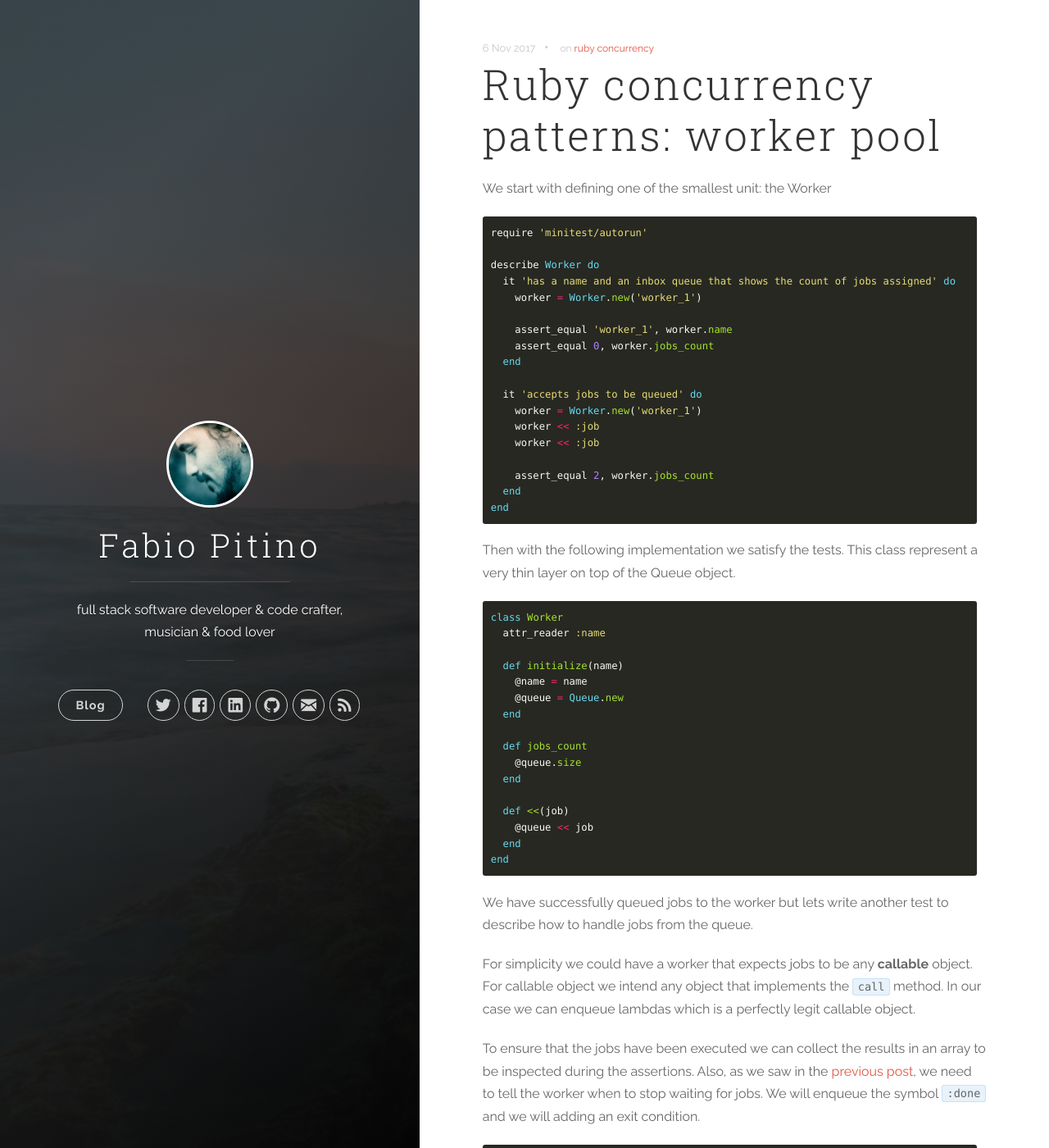
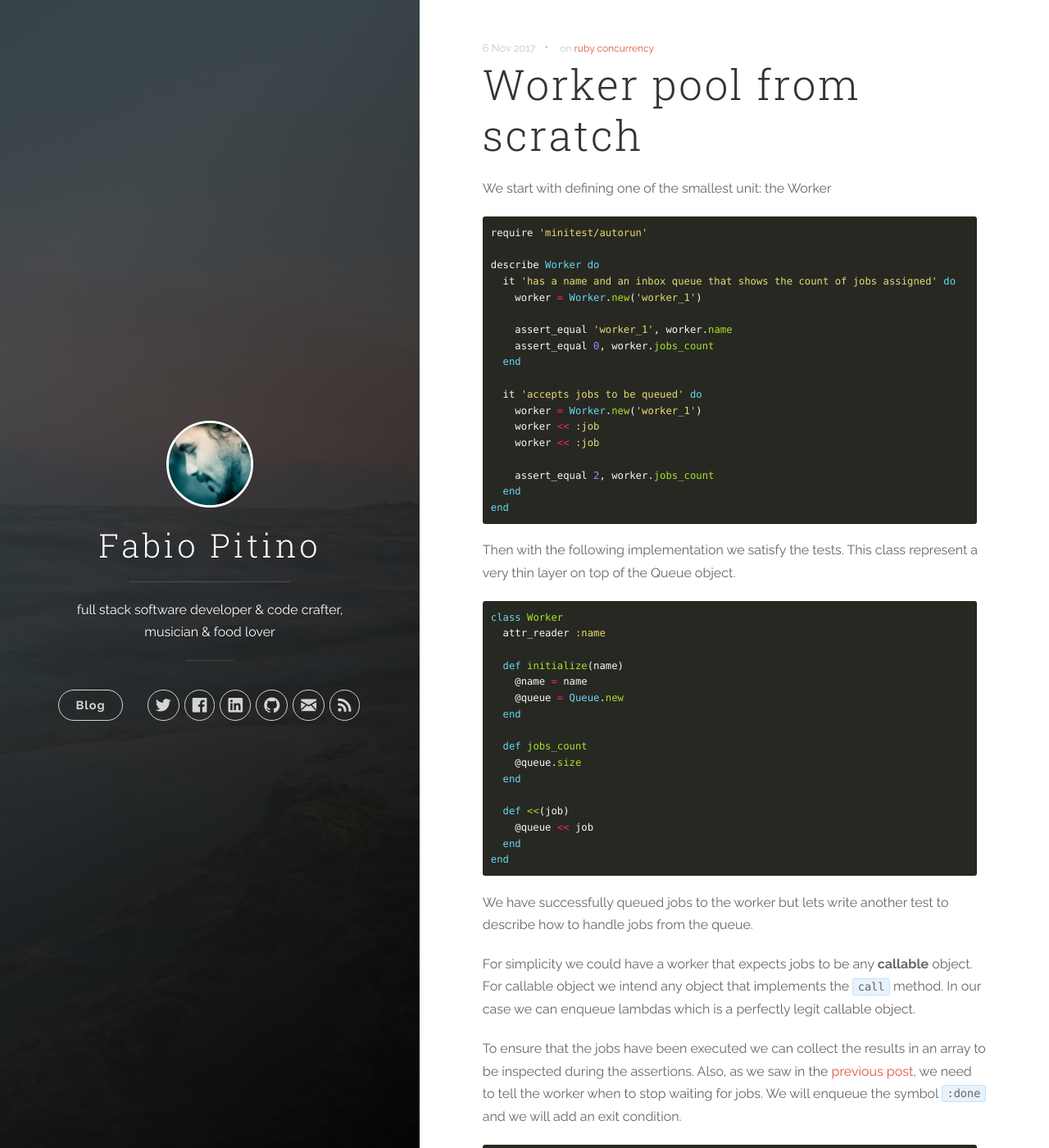
Before and after one commit to hspazio/hspazio.github.io, a Jekyll site: the page built from _posts/2017-11-06-ruby-concurrency-patterns-pool-of-workers.markdown, in a window 1280 px wide and 1400 px high. Shown: the whole window at 82% size. Built offline with Jekyll 4.4.1, drawn with Linux system fonts in a browser that asks for light colours; nearby versions of some CDN libraries; comment, search, counter and statistics services are not loaded.

Commit message:
fix typos

```diff
--- a/_posts/2017-11-06-ruby-concurrency-patterns-pool-of-workers.markdown
+++ b/_posts/2017-11-06-ruby-concurrency-patterns-pool-of-workers.markdown
@@ -1,6 +1,6 @@
 ---
 layout: post
-title: "Ruby concurrency patterns: worker pool"
+title: "Worker pool from scratch"
 date: 2017-11-06
 tags: [ruby, concurrency]
 comments: true
@@ -54,7 +54,7 @@
 
 For simplicity we could have a worker that expects jobs to be any __callable__ object. For callable object we intend any object that implements the `call` method. In our case we can enqueue lambdas which is a perfectly legit callable object.
 
-To ensure that the jobs have been executed we can collect the results in an array to be inspected during the assertions. Also, as we saw in the [previous post][threads_and_queues], we need to tell the worker when to stop waiting for jobs. We will enqueue the symbol `:done` and we will adding an exit condition.
+To ensure that the jobs have been executed we can collect the results in an array to be inspected during the assertions. Also, as we saw in the [previous post][threads_and_queues], we need to tell the worker when to stop waiting for jobs. We will enqueue the symbol `:done` and we will add an exit condition.
 
 {% highlight ruby %}
 describe Worker do
```
